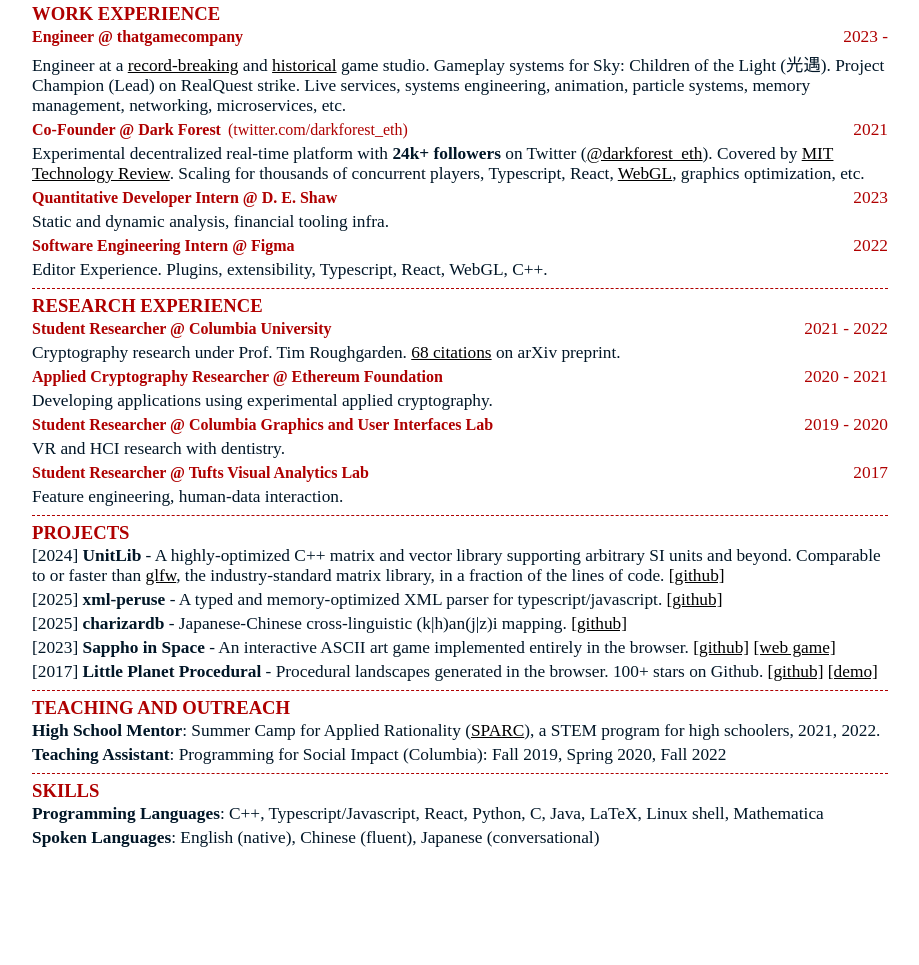
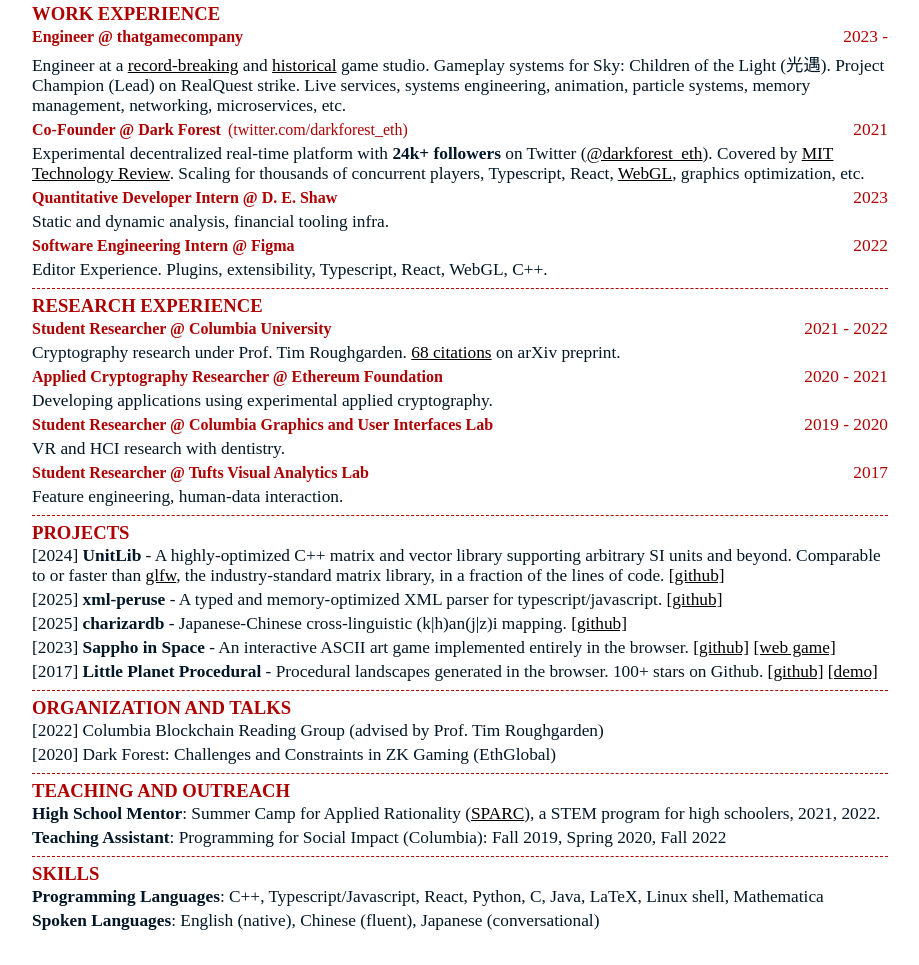
Before and after one commit to faith-luo/faith-luo.github.io, a website: page cv/index.html in a window 1280 px wide. Shown: the part 505-1470 px from the top of the page, without its empty margins (180-1099 px from the left). Before the commit the page ends 1387 px from the top, so only its background shows below. Drawn offline with Linux system fonts and the light colour scheme.

Commit message:
updated cv

```diff
--- a/cv/index.html
+++ b/cv/index.html
@@ -61,7 +61,6 @@
 				<div class="section">
 					<h2>Publications</h2>
 					<p>[2022] Thomas Chen, Hui Lu, Teeramet Kunpittaya, Faith (Alan) Luo. <b>A review of zk-snarks</b>. arXiv preprint arXiv: 2202.06877. 68 citations. <a href="https://scholar.google.com/citations?view_op=view_citation&hl=en&user=qSvRbKkAAAAJ&citation_for_view=qSvRbKkAAAAJ:d1gkVwhDpl0C">[Google scholar link]</a></p>
-
 				</div>
 				<div class="section">
 					<h2>Work Experience</h2>
@@ -115,6 +114,11 @@
 						<p>2017</p>
 					</div>
 					<p>Feature engineering, human-data interaction.</p>
+					<!-- <div class="label">
+						<h3>Student Researcher @ QxBranch</h3>
+						<p>2017</p>
+					</div>
+					<p>Adiabatic quantum computing for stochastic data analysis.</p> -->
 				</div>
 				<div class="section">
 					<h2>Projects</h2>
@@ -138,6 +142,13 @@
 					<p>[2017] <b>Little Planet Procedural</b> - Procedural landscapes generated in the browser. 100+ stars on Github. <a href="https://github.com/faith-luo/planetprocedural">[github]</a> <a href="https://faith-luo.github.io/planetprocedural/">[demo]</a></p>
 				</div>
 				<p class="pagebreak"></p>
+				<div class="section">
+					<h2>Organization and Talks</h2>
+					<p>[2022] Columbia Blockchain Reading Group (advised by Prof. Tim Roughgarden)</p>
+					<p>[2020] Dark Forest: Challenges and Constraints in ZK Gaming (EthGlobal)</p>
+					<!-- https://www.youtube.com/watch?v=ZUkEucDp5J0 -->
+
+				</div>
 				<div class="section">
 					<h2>Teaching and Outreach</h2>
 					<p><b>High School Mentor</b>: Summer Camp for Applied Rationality (<a href="https://www.sparc.camp/">SPARC</a>), a STEM program for high schoolers, 2021, 2022.</p>
```
